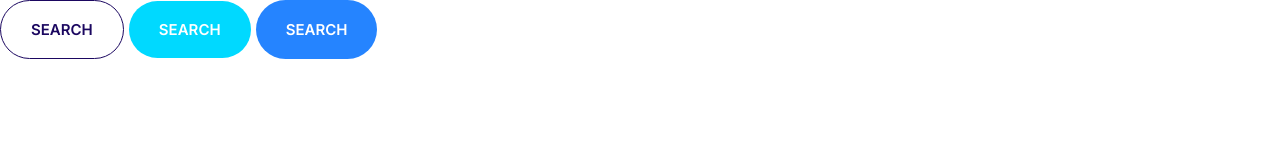
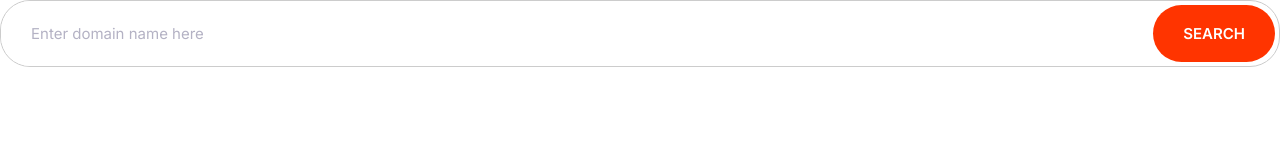
Before and after one commit to erutuzz/First-font-end-exercise-from-Mosh, a plain HTML site: page index.html in a window 1280 px wide. Drawn offline with Linux system fonts and the light colour scheme.

Commit message:
Build the type of inputgroup

```diff
--- a/css/style.css
+++ b/css/style.css
@@ -196,3 +196,34 @@ a {
     font-size: 1.8rem;
   }
 }
+
+/* input */
+.input {
+  padding: 1.5rem 3rem;
+  border: 1px solid var(--color-border);
+  border-radius: var(--border-radius);
+  font-size: 1.5rem;
+  color: var(--color-heading);
+}
+::placeholder {
+  color: #b4b2c4;
+}
+.input-group {
+  border-color: var(--color-border);
+  border: 1px solid var(--color-border);
+  border-radius: var(--border-radius);
+  display: flex;
+}
+.input-group .input {
+  border: 0;
+  flex-grow: 1;
+  outline: 0;
+}
+.input-group .btn {
+  margin: 4px;
+}
+@media screen and (max-width: 768px) {
+  .input {
+    font-size: 2rem;
+  }
+}
--- a/index.html
+++ b/index.html
@@ -15,8 +15,9 @@
     />
   </head>
   <body>
-    <button class="btn btn--block">SEARCH</button>
-    <button class="btn btn--secondary">SEARCH</button>
-    <a href="" class="btn btn--primary">SEARCH</a>
+    <div class="input-group">
+      <input type="text" class="input" placeholder="Enter domain name here" />
+      <button class="btn btn--accent">SEARCH</button>
+    </div>
   </body>
 </html>
```
Also changed, not shown: components/inputgroup.html (added, +4 -0 lines).
